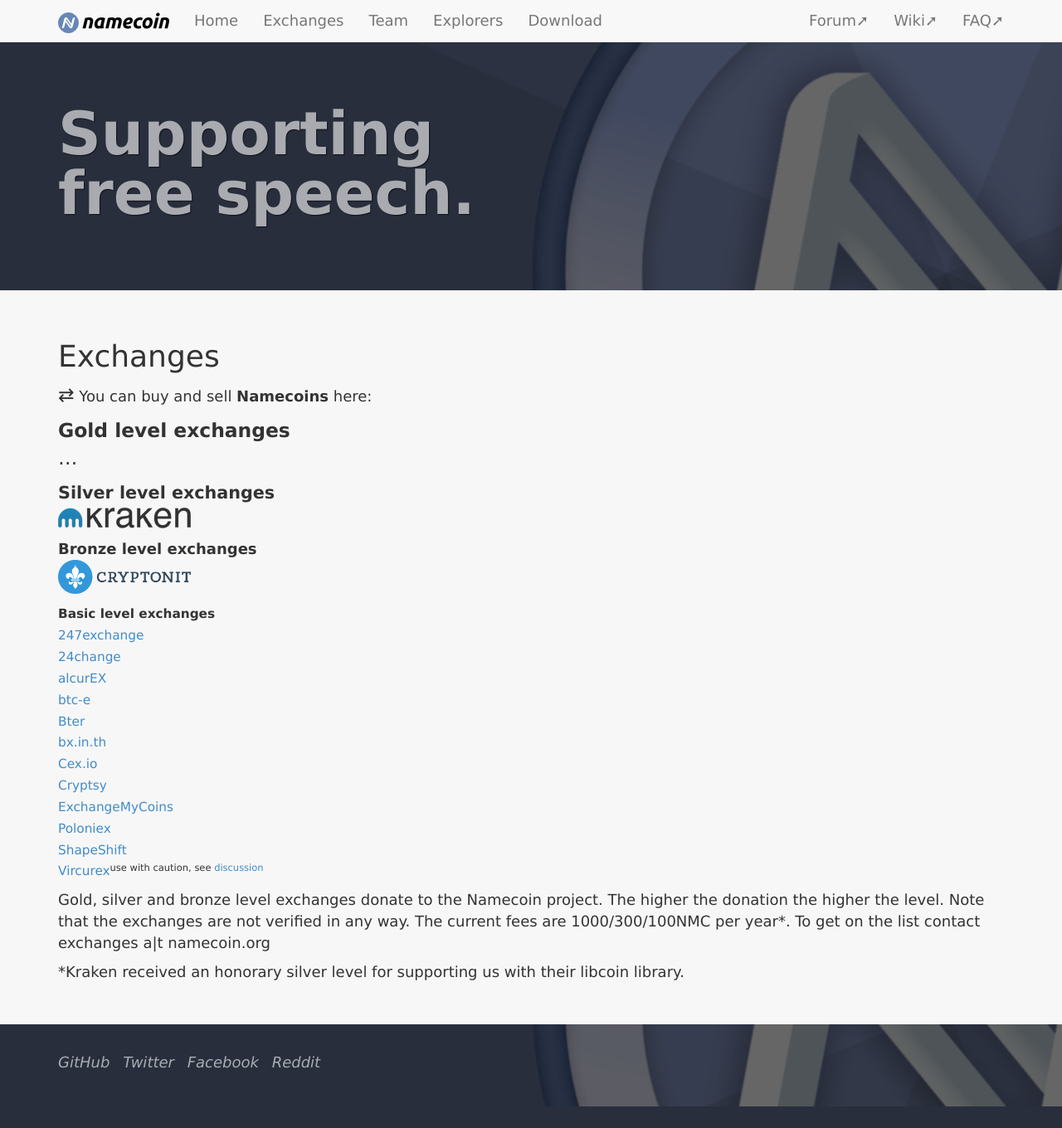
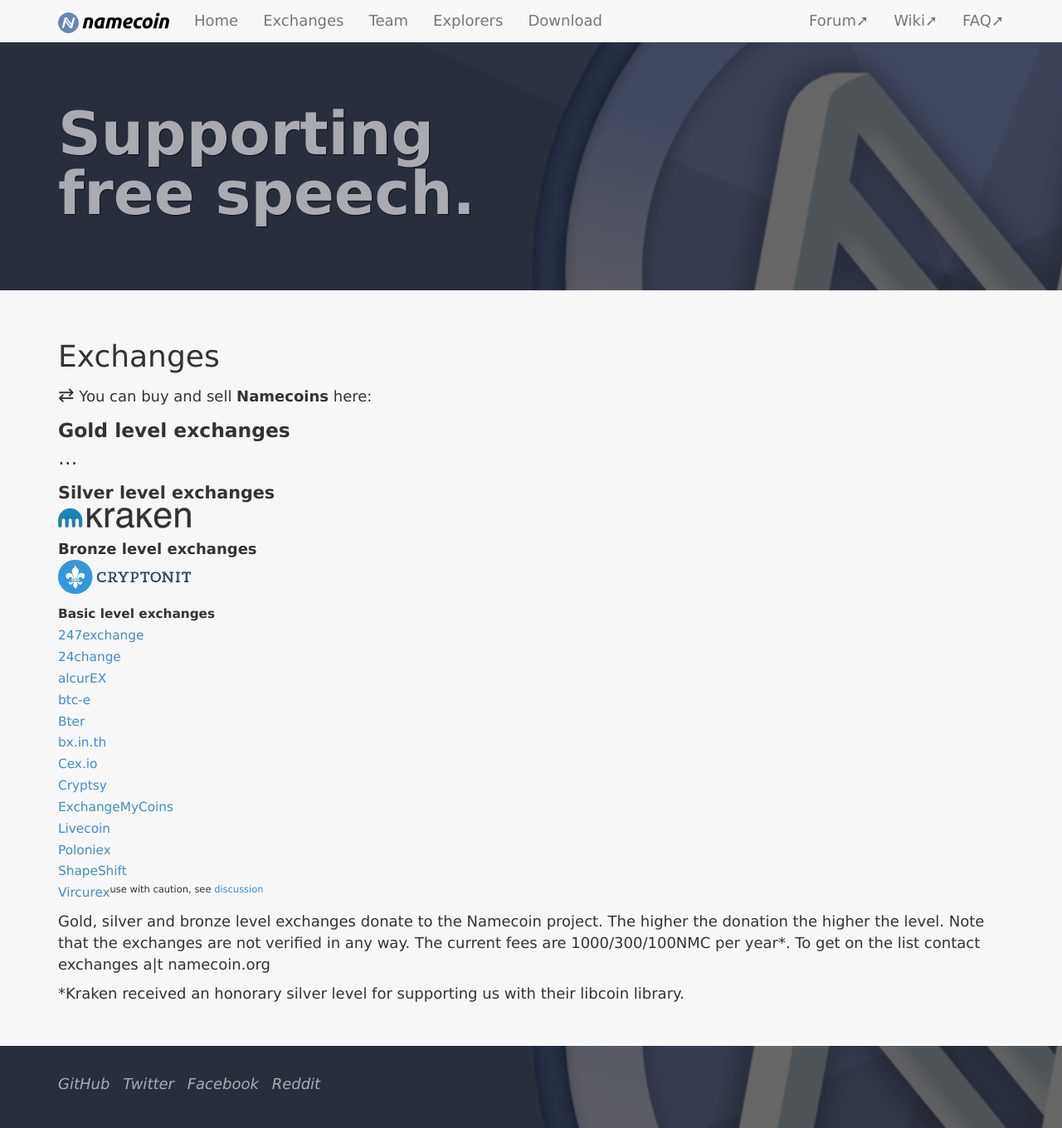
Before and after one commit to JeremyRand/namecoin.org, a Jekyll site: the page built from exchanges/index.md, in a window 1280 px wide and 1360 px high. Shown: the whole window at 83% size. Built offline with Jekyll 4.4.1, drawn with Linux system fonts in a browser that asks for light colours.

Commit message:
Exchanges: add Livecoin
Port of https://github.com/namecoin/namecoin.info/pull/126 .

```diff
--- a/exchanges/index.md
+++ b/exchanges/index.md
@@ -33,6 +33,7 @@ title: Exchanges
 [Cex.io](https://cex.io/nmc-btc)<br>
 [Cryptsy](https://www.cryptsy.com)<br>
 [ExchangeMyCoins](https://www.exchangemycoins.com/)<br>
+[Livecoin](https://www.livecoin.net/)<br>
 [Poloniex](https://poloniex.com)<br>
 [ShapeShift](https://shapeshift.io/)<br>
 [Vircurex](https://vircurex.com)<sup>use with caution, see [discussion](https://bitcointalk.org/index.php?topic=49383.1200)</sup><br>
```
